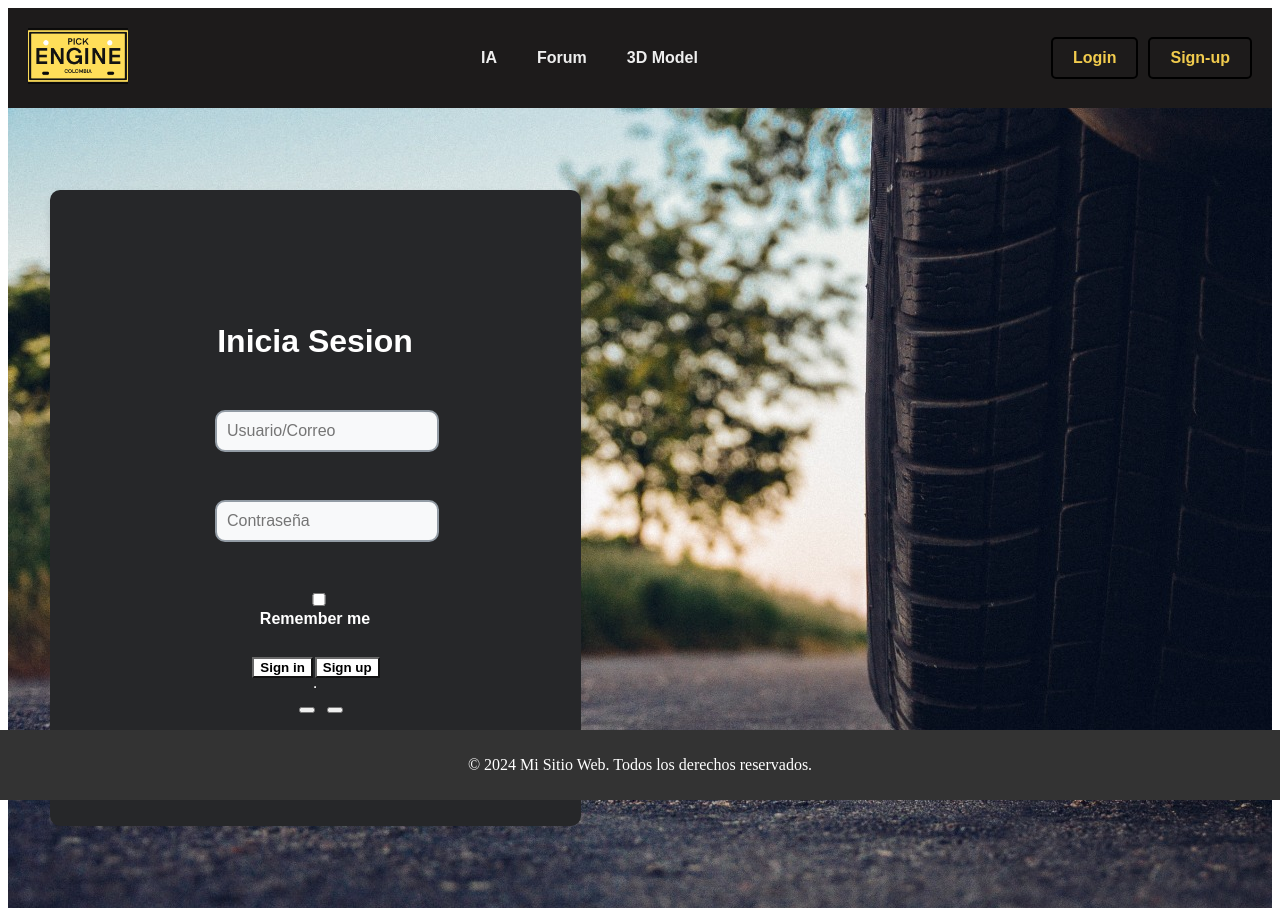
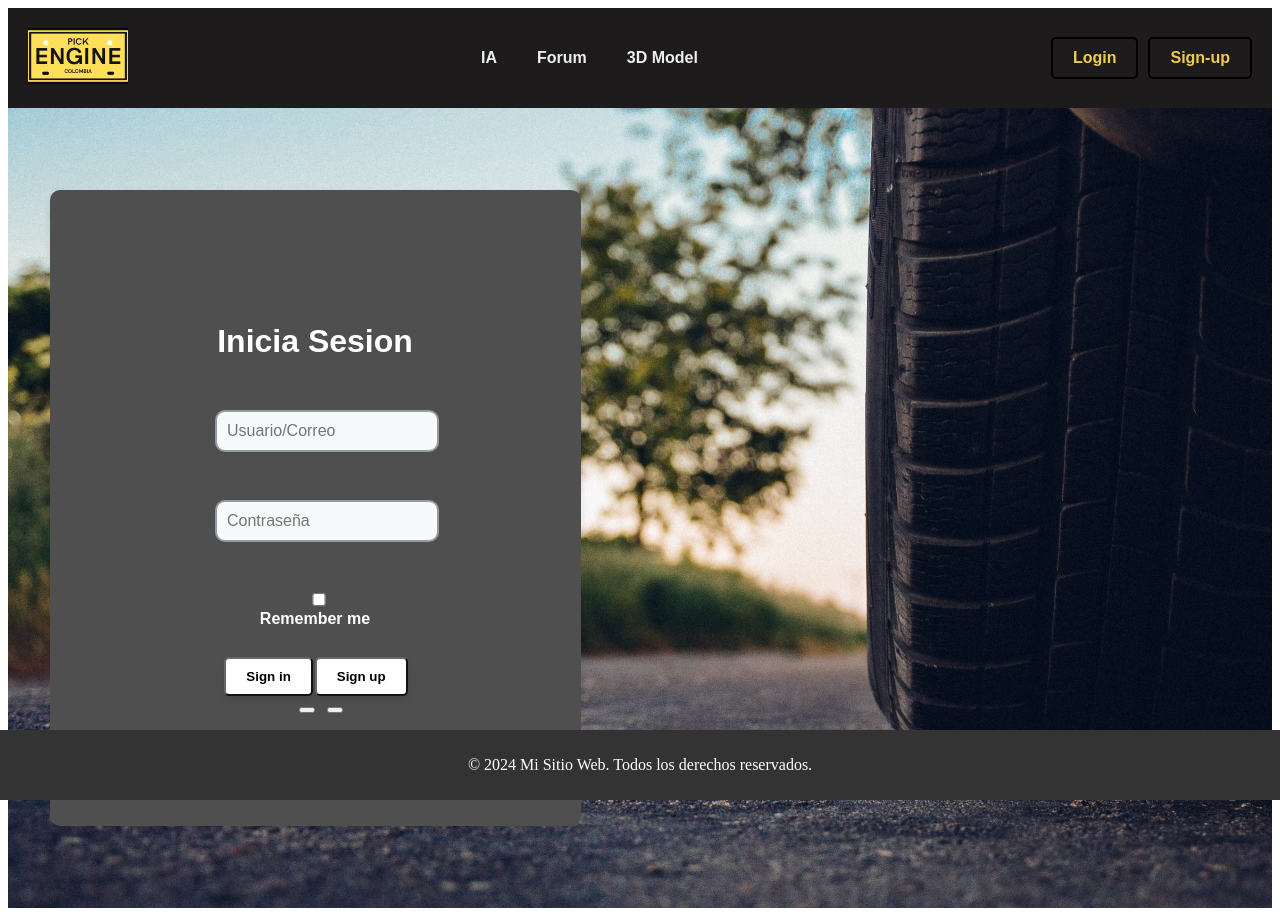
Before and after one commit to isatm/PickEngine, a React (Vite) app: page /login in a window 1280 px wide. Built offline with nearby package versions, Linux system fonts and the light colour scheme.

Commit message:
se organizaron las fuentes y cosas de estilo

```diff
--- a/src/components/pages/Login.css
+++ b/src/components/pages/Login.css
@@ -6,7 +6,7 @@
     align-items: center;     /* Centrar verticalmente */
     height: 100vh;           /* Ocupa toda la altura de la pantalla */
     margin: 0;               /* Elimina los márgenes del body */
-    font-family: 'Poppins', sans-serif; /* Aplica la fuente Poppins */
+    font-family: Arial, sans-serif; /* Aplica la fuente Poppins */
   }
 .iniciar-secion{
     color: white;
@@ -16,6 +16,7 @@ form{
     display: flex;
     flex-direction: column;
     align-items: center;
+
 }
 
 .btn{
@@ -23,9 +24,10 @@ form{
 }
 
 .form-signin {
+    font-family: Arial, sans-serif; /* Aplica la fuente Poppins */
     max-width: 400px;
     padding: 7rem;
-    background-color: #262729;
+    background-color: #4F4F4F;
     border-radius: 10px;      /* Bordes redondeados */
     margin-right: 650px;
     width: 307px;
@@ -35,6 +37,8 @@ form{
 h1 {
     margin-bottom: 1.5rem;
     font-weight: 600; /* Peso de la fuente para encabezados */
+    font-family: Arial, sans-serif; /* Aplica la fuente Poppins */
+
 }
 
 .input-style input {
@@ -42,6 +46,7 @@ h1 {
     border-radius: 10px;
     padding: 10px;
     font-size: 16px;
+    font-family: Arial, sans-serif; /* Aplica la fuente Poppins */
     background-color: #f8f9fa;
     transition: border-color 0.3s ease, box-shadow 0.3s ease;
 }
@@ -49,6 +54,7 @@ h1 {
 .input-style input:focus {
     border-color: #007bff;
     box-shadow: 0 0 5px rgba(0, 123, 255, 0.5);
+    font-family: Arial, sans-serif; /* Aplica la fuente Poppins */
     outline: none;
 }
 
@@ -70,11 +76,17 @@ h1 {
     border-color: #686868;
     font-weight: bold;
     margin-left: 2px;
+    padding: 10px 20px;
+    border-radius: 5px;
+    box-shadow: 0 4px 6px rgba(0, 0, 0, 0.1);
+    transition: background-color 0.3s, box-shadow 0.3s;
 }
 
 .btn-primary:hover {
-    background-color: #ffffff;
+    background-color: #f0f0f0;
     border-color: #ffffffea;
+    box-shadow: 0 6px 10px rgba(0, 0, 0, 0.15);
+    cursor: pointer;
 }
 
 .text-center {
--- a/src/components/pages/Register.css
+++ b/src/components/pages/Register.css
@@ -18,6 +18,10 @@
     z-index: -1;
 }
 
+.register-form{
+    font-family: Arial, sans-serif; /* Aplica la fuente Poppins */
+
+}
 /* Contenedor del formulario */
 .register-form-container {
     background-color: #4F4F4F;
--- a/src/components/pages/login.jsx
+++ b/src/components/pages/login.jsx
@@ -50,7 +50,6 @@ export default function Login() {
                     </button>
                 </Link>
             </div>
-            <hr/>
 
             <div className="d-flex justify-content-around">
                 <button className="btn" type="button">
```
